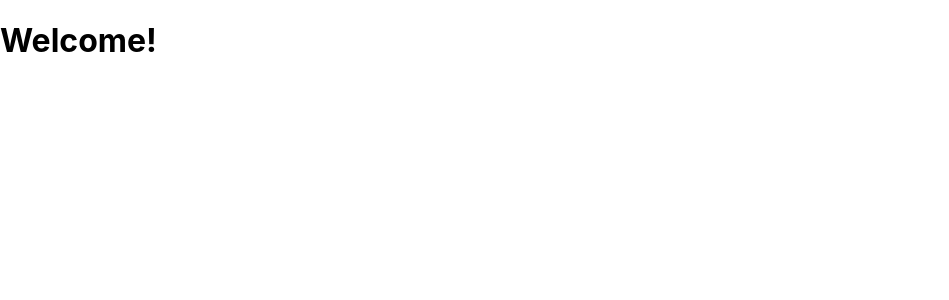
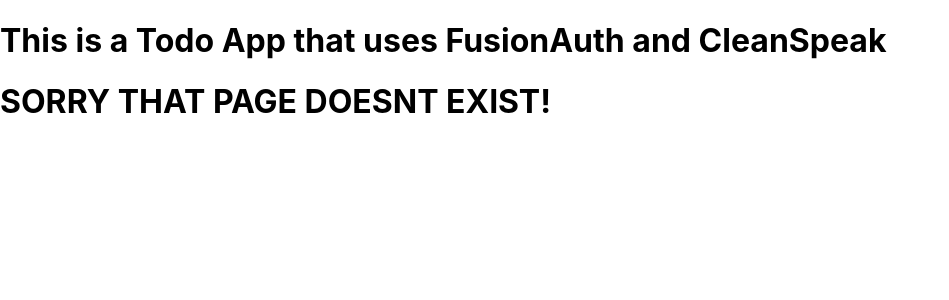
Before and after one commit to TharonWeighill/todo_ui, a React (Create React App) app: page / in a window 1280 px wide. Before the commit this address had no page. Shown: the top 300 px of the page, without its empty margins (0-949 px from the left). Built offline with nearby package versions, Linux system fonts and the light colour scheme.

Commit message:
ADD proper routing

```diff
--- a/src/App.js
+++ b/src/App.js
@@ -11,14 +11,13 @@
 function App() {
   return (
       <div className='todo-app'>
-          <h1>Welcome!</h1>
+          <h1>This is a Todo App that uses FusionAuth and CleanSpeak</h1>
               <Routes>
-                  <Route path="/home" element={Home} />
-                  <Route path="/login" element={FusionAuthLogin} />
-                  <Route path="/new_todo" element={TodoForm} />
-                  <Route path="/todo_lists" element={FetchTodoLists} />
-                  <Route path="/error" element={ErrorPage} />
-
+                  <Route path="/home" element={<Home />} />
+                  <Route path="/login" element={<FusionAuthLogin />} />
+                  <Route path="/new_todo" element={<TodoForm />} />
+                  <Route path="/todo_lists" element={<FetchTodoLists />} />
+                  <Route path="*" element={<ErrorPage />} />
               </Routes>
     </div>
   );
```
